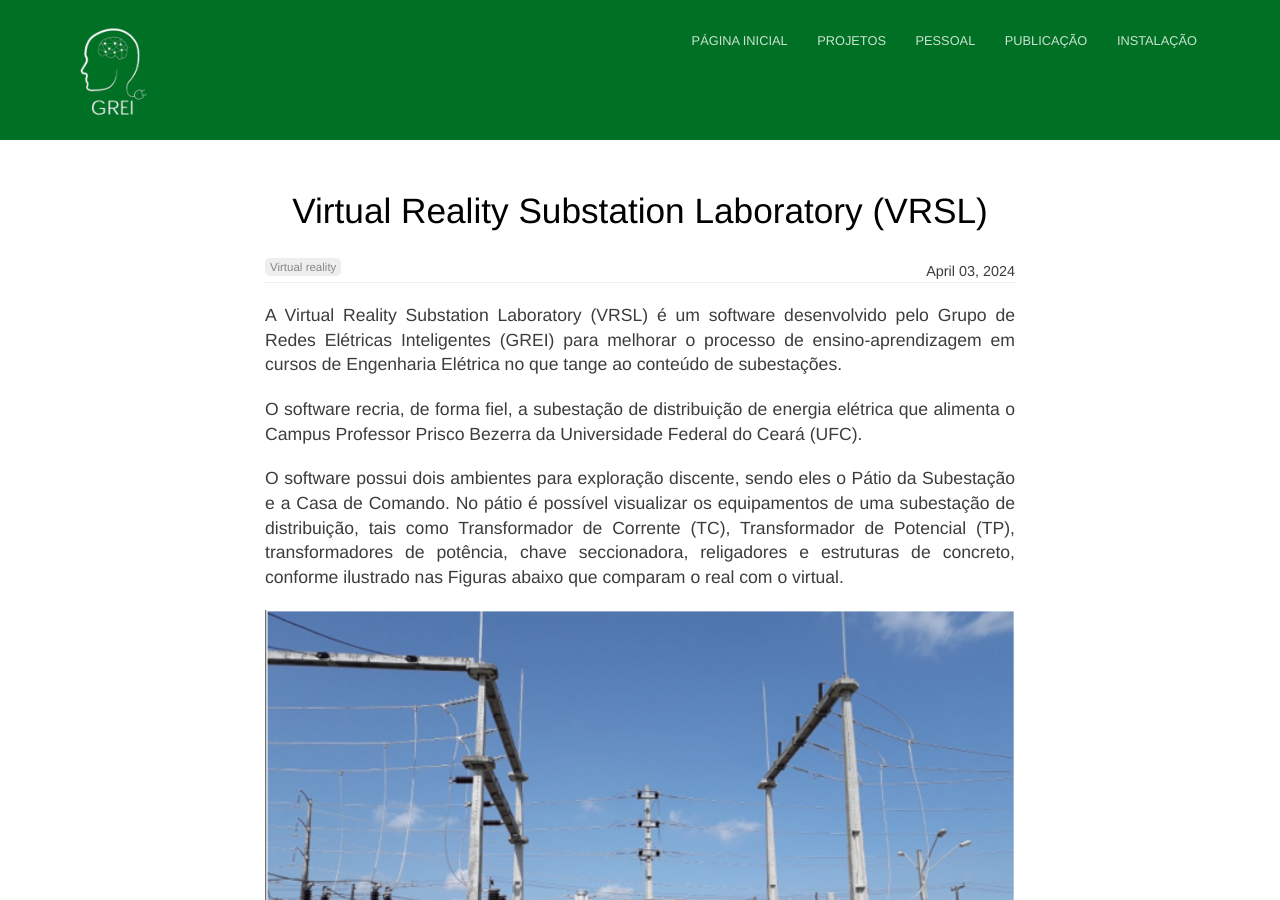
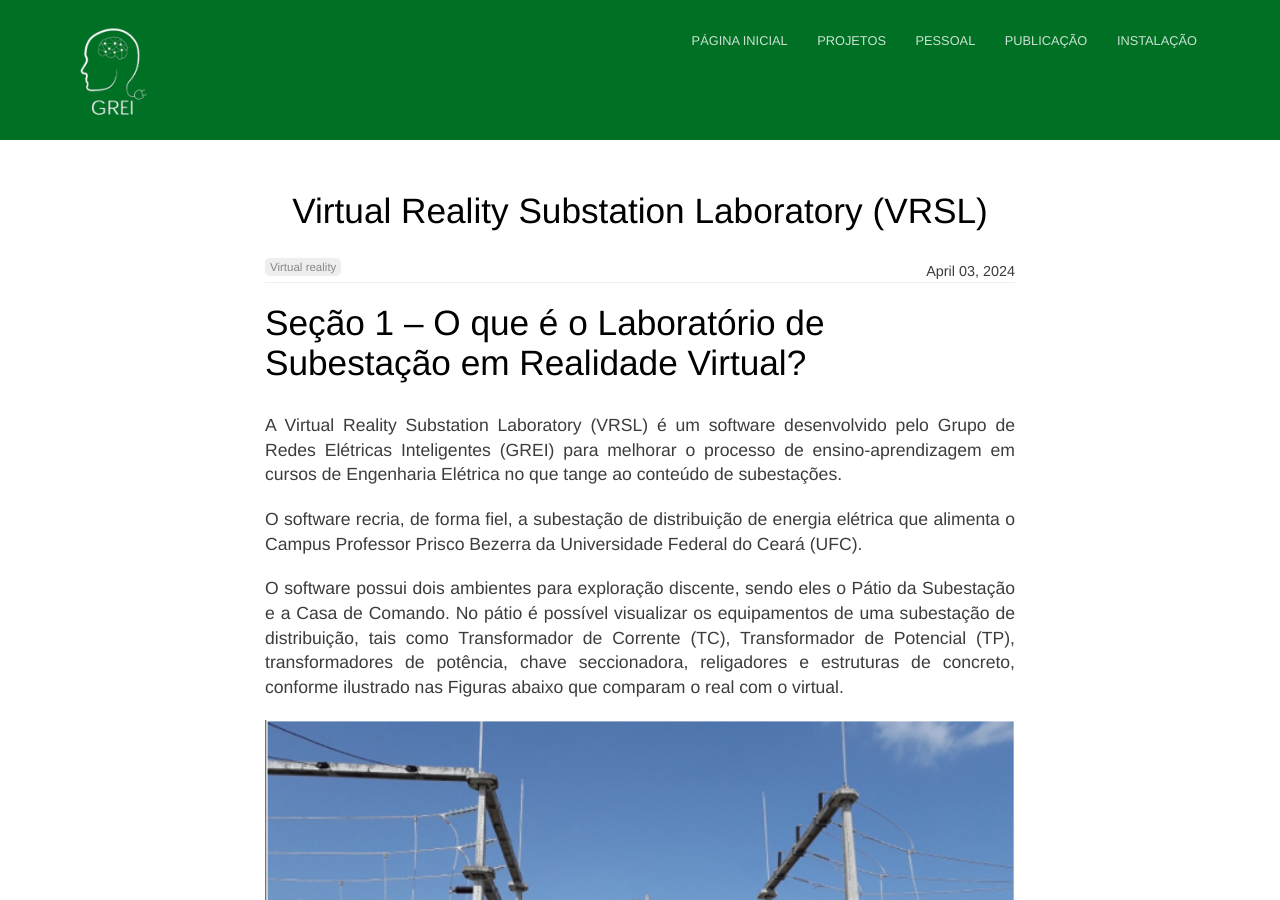
Before and after one commit to Gabriell89222/Gabriell89222.github.io, a Jekyll site: the page built from _posts/2024-04-03-virtual-reality-substation-laboratory.md, in a window 1280 px wide and 900 px high. Built offline with Jekyll 4.4.1, drawn with Linux system fonts in a browser that asks for light colours.

Commit message:
Alteração no projeto daniel v-1.0

```diff
--- a/_posts/2024-04-03-virtual-reality-substation-laboratory.md
+++ b/_posts/2024-04-03-virtual-reality-substation-laboratory.md
@@ -5,6 +5,8 @@ categories:
   - Virtual Reality
 author_staff_member: daniel
 ---
+## Seção 1 – O que é o Laboratório de Subestação em Realidade Virtual?
+
 A Virtual Reality Substation Laboratory (VRSL) é um software desenvolvido pelo Grupo de Redes Elétricas Inteligentes (GREI) para melhorar o processo de ensino-aprendizagem em cursos de Engenharia Elétrica no que tange ao conteúdo de subestações.
 
 
```
